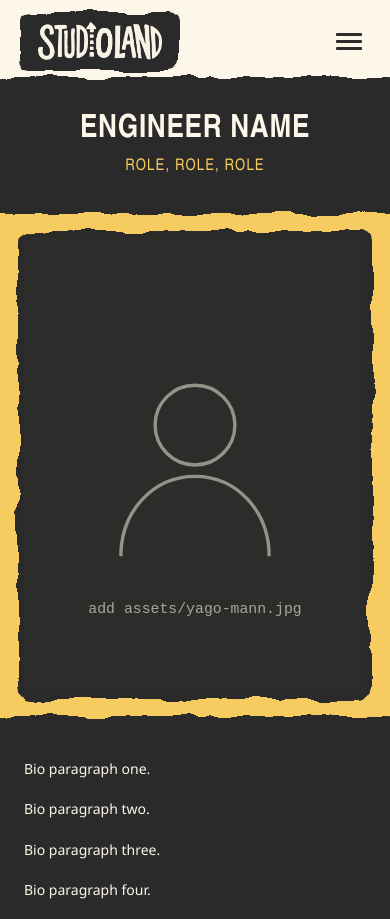
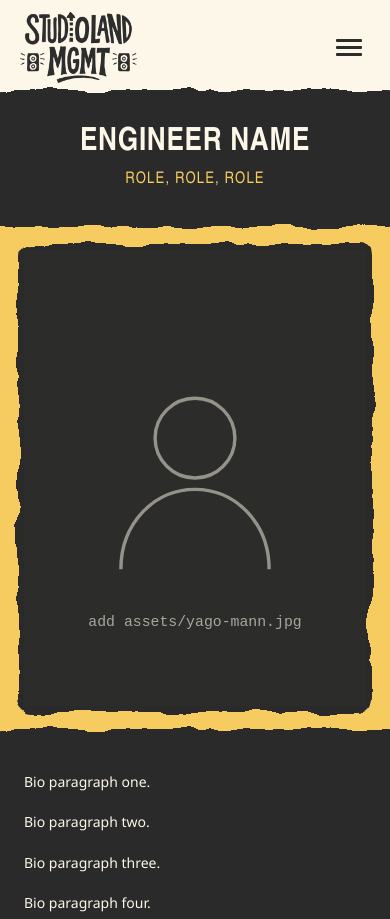
Before and after one commit to carlbahner-web/pinball, a plain HTML site: page site/_template.html in a window 390 px wide. Shown: the top 919 px of the page. Drawn offline with Linux system fonts and the light colour scheme; a web font is replaced by a local one.

Commit message:
Drop in the real MGMT lockup and BUZZ artwork
Both are transparent-background PNGs: the lockup is the dark build
(charcoal on transparent), which confirms the cream top bar is the right
ground for it, and BUZZ carries canonical cream and charcoal.

Size the lockup by width rather than height. It's a stacked mark, so at a
header-ish 46px height it renders 76px wide and the arrow-I signpost stops
reading, well under the ~140px floor in 1.3. Same fix on mobile.

Commit the artwork so the page renders away from the live site; the grain
and the two faces stay out of the repo.

Co-Authored-By: Claude Opus 5 <noreply@anthropic.com>
Claude-Session: https://claude.ai/code/session_01SdtJabqVDudFuFoWd9Pztb

```diff
--- a/site/engineer.css
+++ b/site/engineer.css
@@ -150,7 +150,10 @@ a   { color: inherit; text-decoration: none; }
   gap: 20px;
 }
 
-.topbar__logo img { height: 46px; width: auto; }
+/* Size the lockup by WIDTH, not height: it's a stacked mark, and at a
+   header-ish height the arrow-I signpost and MGMT stop reading — 1.3 puts the
+   floor around 140px wide. */
+.topbar__logo img { width: clamp(120px, 12vw, 152px); height: auto; }
 
 /* The cream wordmark build (assets/logo.png) needs a dark ground under it —
    cream artwork on a cream bar is invisible. Applied by the img's onerror
@@ -401,7 +404,7 @@ a   { color: inherit; text-decoration: none; }
   .topbar__nav  { display: none; }
   .topbar__menu { display: block; }
   .topbar__inner { padding: 12px 20px; flex-wrap: wrap; }
-  .topbar__logo img { height: 38px; }
+  .topbar__logo img { width: clamp(104px, 30vw, 126px); height: auto; }
 
   /* menu opens as a full-width list under the bar */
   .topbar__nav.is-open {
```
Also changed, not shown: site/README.md, site/assets/Buzz The Mascot5.png (added), site/assets/studioland_mgmt_1.png (added), 1 other file.
